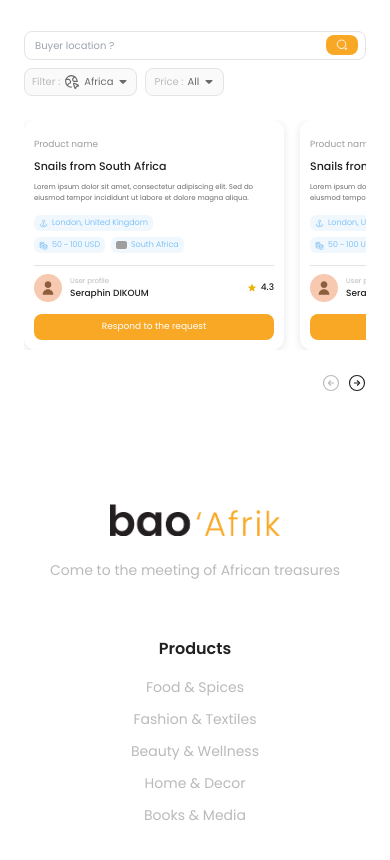
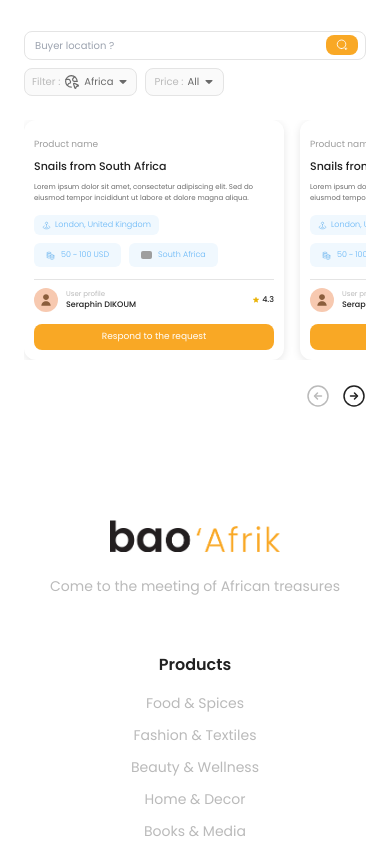
Before and after one commit to Bao-Technologies-and-Travels/BaoAfrik, a React (Create React App) app: page / in a window 390 px wide. Shown: the part 3360-4220 px from the top of the page. Built offline with nearby package versions, Linux system fonts and the light colour scheme; grey boxes are pictures that could not be loaded; the HTML template or start-up script is replaced by a standard one.

Commit message:
Refactor Home component for enhanced mobile responsiveness and layout adjustments. Update flex properties and max widths for filter buttons, improve tag display for location and price, and streamline user profile section for better visual consistency across devices.

```diff
--- a/src/pages/Home.tsx
+++ b/src/pages/Home.tsx
@@ -2552,7 +2552,8 @@ const Home: React.FC = () => {
                   borderRadius: '8px',
                   fontFamily: 'Poppins, sans-serif',
                   gap: window.innerWidth < 640 ? '4px' : '6px',
-                  flex: window.innerWidth < 640 ? '0 0 auto' : 'initial'
+                  flex: window.innerWidth < 640 ? '0 1 auto' : 'initial',
+                  maxWidth: window.innerWidth < 640 ? '45%' : 'none'
                 }}
               >
                 <span style={{ color: '#BABABA', fontSize: window.innerWidth < 640 ? '10px' : '14px', fontWeight: 'normal' }}>Filter :</span>
@@ -2571,7 +2572,8 @@ const Home: React.FC = () => {
                   borderRadius: '8px',
                   fontFamily: 'Poppins, sans-serif',
                   gap: window.innerWidth < 640 ? '4px' : '6px',
-                  flex: window.innerWidth < 640 ? '0 0 auto' : 'initial'
+                  flex: window.innerWidth < 640 ? '0 1 auto' : 'initial',
+                  maxWidth: window.innerWidth < 640 ? '35%' : 'none'
                 }}
               >
                 <span style={{ color: '#BABABA', fontSize: window.innerWidth < 640 ? '10px' : '14px', fontWeight: 'normal' }}>Price :</span>
@@ -2594,21 +2596,22 @@ const Home: React.FC = () => {
               />
             )}
             <div
-              className="flex gap-4 sm:gap-8 mb-6 overflow-x-auto scrollbar-hide"
-              style={{
+              className={window.innerWidth < 640 ? "flex gap-4 mb-6 overflow-x-auto scrollbar-hide" : "grid grid-cols-1 md:grid-cols-2 lg:grid-cols-3 gap-8 mb-6"}
+              style={window.innerWidth < 640 ? {
                 scrollbarWidth: 'none',
                 msOverflowStyle: 'none',
                 WebkitOverflowScrolling: 'touch'
-              }}
+              } : {}}
             >
               {[1, 2, 3].map((index) => (
                 <div
                   key={index}
-                  className="bg-white rounded-xl hover:shadow-md transition-shadow flex-shrink-0"
+                  className="bg-white rounded-xl hover:shadow-md transition-shadow"
                   style={{
                     boxShadow: '0 2px 8px rgba(0, 0, 0, 0.1)',
                     height: 'auto',
-                    width: window.innerWidth < 640 ? '260px' : 'calc((100% - 64px) / 3)',
+                    width: window.innerWidth < 640 ? '260px' : 'auto',
+                    flexShrink: window.innerWidth < 640 ? 0 : 'initial',
                     padding: window.innerWidth < 640 ? '10px' : '16px'
                   }}
                 >
@@ -2617,13 +2620,8 @@ const Home: React.FC = () => {
                     <div className="flex items-center justify-between mb-0">
                       <span style={{ fontSize: '12px', color: '#9C9C9C' }}>Product name</span>
                       <button
-                        className="rounded-lg text-white"
-                        style={{
-                          backgroundColor: '#F9A825',
-                          fontWeight: 'normal',
-                          fontSize: '12px',
-                          padding: '4px 12px'
-                        }}
+                        className="px-3 py-1 rounded-lg text-white"
+                        style={{ backgroundColor: '#F9A825', fontWeight: 'normal', fontSize: '12px' }}
                       >
                         Manage request
                       </button>
@@ -2647,97 +2645,159 @@ const Home: React.FC = () => {
                     Lorem ipsum dolor sit amet, consectetur adipiscing elit. Sed do eiusmod tempor incididunt ut labore et dolore magna aliqua.
                   </p>
 
-                  {/* Tags - Full Width */}
-                  <div className="flex flex-col gap-1.5 sm:gap-2 mb-3">
+                  {/* Tags and User Info Row - Desktop/Tablet */}
+                  {window.innerWidth >= 640 && (
+                    <div className="flex items-end justify-between">
+                      {/* Tags - Stacked Layout */}
+                      <div className="flex flex-col gap-2">
                         {/* First Row - Location */}
                         <div
-                      className="flex items-center gap-1 py-1"
-                      style={{
-                        backgroundColor: '#F0F8FE',
-                        borderRadius: '6px',
-                        width: 'fit-content',
-                        padding: window.innerWidth < 640 ? '2px 5px' : '4px 8px'
-                      }}
+                          className="flex items-center gap-1 px-2 py-1"
+                          style={{ backgroundColor: '#F0F8FE', borderRadius: '6px', width: 'fit-content' }}
                         >
                           <img
                             src={locationIcon}
                             alt="Location"
-                        style={{
-                          width: window.innerWidth < 640 ? '9px' : '12px',
-                          height: window.innerWidth < 640 ? '9px' : '12px',
-                          filter: 'brightness(0) saturate(100%) invert(64%) sepia(52%) saturate(555%) hue-rotate(176deg) brightness(97%) contrast(92%)'
-                        }}
-                      />
-                      <span style={{ fontSize: window.innerWidth < 640 ? '8px' : '12px', color: '#64B5F6', fontWeight: window.innerWidth < 640 ? '300' : 'normal' }}>London, United Kingdom</span>
+                            className="w-3 h-3"
+                            style={{ filter: 'brightness(0) saturate(100%) invert(64%) sepia(52%) saturate(555%) hue-rotate(176deg) brightness(97%) contrast(92%)' }}
+                          />
+                          <span style={{ fontSize: '12px', color: '#64B5F6' }}>London, United Kingdom</span>
                         </div>
 
                         {/* Second Row - Price and Country */}
-                    <div className="flex gap-1.5 sm:gap-2">
+                        <div className="flex gap-2">
                           {/* Price Tag */}
                           <div
-                        className="flex items-center gap-1"
-                        style={{
-                          backgroundColor: '#F0F8FE',
-                          borderRadius: '6px',
-                          padding: window.innerWidth < 640 ? '2px 5px' : '6px 12px'
-                        }}
+                            className="flex items-center gap-1.5 px-3 py-1.5"
+                            style={{ backgroundColor: '#F0F8FE', borderRadius: '6px' }}
                           >
                             <img
                               src={moneyIcon}
                               alt="Money"
-                          style={{
-                            width: window.innerWidth < 640 ? '9px' : '12px',
-                            height: window.innerWidth < 640 ? '9px' : '12px',
-                            filter: 'brightness(0) saturate(100%) invert(64%) sepia(52%) saturate(555%) hue-rotate(176deg) brightness(97%) contrast(92%)'
-                          }}
-                        />
-                        <span style={{ fontSize: window.innerWidth < 640 ? '8px' : '12px', color: '#64B5F6', fontWeight: window.innerWidth < 640 ? '300' : 'normal' }}>50 ~ 100 USD</span>
+                              className="w-3 h-3"
+                              style={{ filter: 'brightness(0) saturate(100%) invert(64%) sepia(52%) saturate(555%) hue-rotate(176deg) brightness(97%) contrast(92%)' }}
+                            />
+                            <span style={{ fontSize: '12px', color: '#64B5F6' }}>50 - 100 USD</span>
                           </div>
 
                           {/* Country Tag */}
                           <div
-                        className="flex items-center gap-1"
-                        style={{
-                          backgroundColor: '#F0F8FE',
-                          borderRadius: '6px',
-                          padding: window.innerWidth < 640 ? '2px 5px' : '6px 12px'
-                        }}
+                            className="flex items-center gap-1.5 px-3 py-1.5"
+                            style={{ backgroundColor: '#F0F8FE', borderRadius: '6px' }}
                           >
                             <img
                               src="https://flagcdn.com/w20/za.png"
                               alt="South Africa"
-                          style={{
-                            width: window.innerWidth < 640 ? '11px' : '16px',
-                            height: window.innerWidth < 640 ? '8px' : '12px',
+                              className="w-4 h-3 object-cover rounded-sm"
+                            />
+                            <span style={{ fontSize: '12px', color: '#64B5F6' }}>South Africa</span>
+                          </div>
+                        </div>
+                      </div>
+
+                      {/* User Info */}
+                      <div className="flex flex-col items-center mt-2">
+                        <div
+                          className="w-8 h-8 rounded-full flex items-center justify-center overflow-hidden"
+                          style={{ backgroundColor: '#F7C9B0' }}
+                        >
+                          <svg className="w-5 h-5" viewBox="0 0 24 24" fill="none" xmlns="http://www.w3.org/2000/svg">
+                            <path d="M12 12C14.7614 12 17 9.76142 17 7C17 4.23858 14.7614 2 12 2C9.23858 2 7 4.23858 7 7C7 9.76142 9.23858 12 12 12Z" fill="#8B5E3C"/>
+                            <path d="M12 14C7.58172 14 4 17.5817 4 22H20C20 17.5817 16.4183 14 12 14Z" fill="#8B5E3C"/>
+                          </svg>
+                        </div>
+                        <div
+                          className="flex items-center justify-center gap-0.5 px-1.5 py-0.5 border -mt-2"
+                          style={{ borderColor: '#F4F4F4', backgroundColor: '#FFFFFF', borderRadius: '12px' }}
+                        >
+                          <svg className="w-2.5 h-2.5 text-yellow-500" fill="currentColor" viewBox="0 0 20 20">
+                            <path d="M9.049 2.927c.3-.921 1.603-.921 1.902 0l1.07 3.292a1 1 0 00.95.69h3.462c.969 0 1.371 1.24.588 1.81l-2.8 2.034a1 1 0 00-.364 1.118l1.07 3.292c.3.921-.755 1.688-1.54 1.118l-2.8-2.034a1 1 0 00-1.175 0l-2.8 2.034c-.784.57-1.838-.197-1.539-1.118l1.07-3.292a1 1 0 00-.364-1.118L2.98 8.72c-.783-.57-.38-1.81.588-1.81h3.461a1 1 0 00.951-.69l1.07-3.292z" />
+                          </svg>
+                          <span style={{ fontSize: '10px', color: '#212121', fontWeight: '500' }}>4.3</span>
+                        </div>
+                      </div>
+                    </div>
+                  )}
+
+                  {/* Tags - Mobile Only */}
+                  {window.innerWidth < 640 && (
+                    <div className="flex flex-col gap-2 mb-3">
+                      {/* First Row - Location */}
+                      <div
+                        className="flex items-center gap-1 px-2 py-1"
+                        style={{ backgroundColor: '#F0F8FE', borderRadius: '6px', width: 'fit-content' }}
+                      >
+                        <img
+                          src={locationIcon}
+                          alt="Location"
+                          style={{
+                            width: '9px',
+                            height: '9px',
+                            filter: 'brightness(0) saturate(100%) invert(64%) sepia(52%) saturate(555%) hue-rotate(176deg) brightness(97%) contrast(92%)'
+                          }}
+                        />
+                        <span style={{ fontSize: '8px', color: '#64B5F6', fontWeight: '300' }}>London, United Kingdom</span>
+                      </div>
+
+                      {/* Second Row - Price and Country */}
+                      <div className="flex gap-2">
+                        {/* Price Tag */}
+                        <div
+                          className="flex items-center gap-1.5 px-3 py-1.5"
+                          style={{ backgroundColor: '#F0F8FE', borderRadius: '6px' }}
+                        >
+                          <img
+                            src={moneyIcon}
+                            alt="Money"
+                            style={{
+                              width: '9px',
+                              height: '9px',
+                              filter: 'brightness(0) saturate(100%) invert(64%) sepia(52%) saturate(555%) hue-rotate(176deg) brightness(97%) contrast(92%)'
+                            }}
+                          />
+                          <span style={{ fontSize: '8px', color: '#64B5F6', fontWeight: '300' }}>50 ~ 100 USD</span>
+                        </div>
+
+                        {/* Country Tag */}
+                        <div
+                          className="flex items-center gap-1.5 px-3 py-1.5"
+                          style={{ backgroundColor: '#F0F8FE', borderRadius: '6px' }}
+                        >
+                          <img
+                            src="https://flagcdn.com/w20/za.png"
+                            alt="South Africa"
+                            style={{
+                              width: '11px',
+                              height: '8px',
                               objectFit: 'cover',
                               borderRadius: '2px'
                             }}
                           />
-                        <span style={{ fontSize: window.innerWidth < 640 ? '8px' : '12px', color: '#64B5F6', fontWeight: window.innerWidth < 640 ? '300' : 'normal' }}>South Africa</span>
-                      </div>
-                    </div>
-                  </div>
-
-                  {/* User Profile Section */}
-                  {window.innerWidth < 640 ? (
-                    /* Mobile Layout - Horizontal with gray divider */
+                          <span style={{ fontSize: '8px', color: '#64B5F6', fontWeight: '300' }}>South Africa</span>
+                        </div>
+                      </div>
+                    </div>
+                  )}
+
+                  {/* User Profile Section - Mobile (New Layout) */}
+                  {window.innerWidth < 640 && (
                     <>
-                      <div style={{ borderTop: '1px solid #E4E4E4', marginBottom: '8px' }}></div>
+                      {/* Gray Divider */}
+                      <div style={{ width: '100%', height: '1px', backgroundColor: '#E4E4E4', marginBottom: '8px' }}></div>
+
                       <div className="flex items-center justify-between">
+                        {/* Left: Avatar and User Info */}
                         <div className="flex items-center gap-2">
                           <div
                             className="rounded-full flex items-center justify-center overflow-hidden"
                             style={{
                               backgroundColor: '#F7C9B0',
-                              width: '28px',
-                              height: '28px'
+                              width: '24px',
+                              height: '24px'
                             }}
                           >
                             <svg
-                              style={{
-                                width: '16px',
-                                height: '16px'
-                              }}
+                              style={{ width: '14px', height: '14px' }}
                               viewBox="0 0 24 24"
                               fill="none"
                               xmlns="http://www.w3.org/2000/svg"
@@ -2747,48 +2807,25 @@ const Home: React.FC = () => {
                             </svg>
                           </div>
                           <div className="flex flex-col">
-                            <span style={{ fontSize: '7px', color: '#BABABA' }}>User profile</span>
-                            <span style={{ fontSize: '9px', color: '#212121', fontWeight: '500' }}>Seraphin DIKOUM</span>
-                          </div>
-                        </div>
-                        <div className="flex items-center gap-1">
+                            <span style={{ fontSize: '7px', color: '#BABABA', fontWeight: 'normal' }}>User profile</span>
+                            <span style={{ fontSize: '8px', color: '#212121', fontWeight: '500' }}>Seraphin DIKOUM</span>
+                          </div>
+                        </div>
+
+                        {/* Right: Rating */}
+                        <div className="flex items-center gap-0.5">
                           <svg
                             className="text-yellow-500"
                             fill="currentColor"
                             viewBox="0 0 20 20"
-                            style={{
-                              width: '10px',
-                              height: '10px'
-                            }}
+                            style={{ width: '8px', height: '8px' }}
                           >
                             <path d="M9.049 2.927c.3-.921 1.603-.921 1.902 0l1.07 3.292a1 1 0 00.95.69h3.462c.969 0 1.371 1.24.588 1.81l-2.8 2.034a1 1 0 00-.364 1.118l1.07 3.292c.3.921-.755 1.688-1.54 1.118l-2.8-2.034a1 1 0 00-1.175 0l-2.8 2.034c-.784.57-1.838-.197-1.539-1.118l1.07-3.292a1 1 0 00-.364-1.118L2.98 8.72c-.783-.57-.38-1.81.588-1.81h3.461a1 1 0 00.951-.69l1.07-3.292z" />
                           </svg>
-                          <span style={{ fontSize: '9px', color: '#212121', fontWeight: '500' }}>4.3</span>
+                          <span style={{ fontSize: '8px', color: '#212121', fontWeight: '500' }}>4.3</span>
                         </div>
                       </div>
                     </>
-                  ) : (
-                    /* Desktop Layout - Vertical */
-                    <div className="flex flex-col items-center mt-2">
-                      <div
-                        className="w-8 h-8 rounded-full flex items-center justify-center overflow-hidden"
-                        style={{ backgroundColor: '#F7C9B0' }}
-                      >
-                        <svg className="w-5 h-5" viewBox="0 0 24 24" fill="none" xmlns="http://www.w3.org/2000/svg">
-                          <path d="M12 12C14.7614 12 17 9.76142 17 7C17 4.23858 14.7614 2 12 2C9.23858 2 7 4.23858 7 7C7 9.76142 9.23858 12 12 12Z" fill="#8B5E3C"/>
-                          <path d="M12 14C7.58172 14 4 17.5817 4 22H20C20 17.5817 16.4183 14 12 14Z" fill="#8B5E3C"/>
-                        </svg>
-                      </div>
-                      <div
-                        className="flex items-center justify-center gap-0.5 px-1.5 py-0.5 border -mt-2"
-                        style={{ borderColor: '#F4F4F4', backgroundColor: '#FFFFFF', borderRadius: '12px' }}
-                      >
-                        <svg className="w-2.5 h-2.5 text-yellow-500" fill="currentColor" viewBox="0 0 20 20">
-                          <path d="M9.049 2.927c.3-.921 1.603-.921 1.902 0l1.07 3.292a1 1 0 00.95.69h3.462c.969 0 1.371 1.24.588 1.81l-2.8 2.034a1 1 0 00-.364 1.118l1.07 3.292c.3.921-.755 1.688-1.54 1.118l-2.8-2.034a1 1 0 00-1.175 0l-2.8 2.034c-.784.57-1.838-.197-1.539-1.118l1.07-3.292a1 1 0 00-.364-1.118L2.98 8.72c-.783-.57-.38-1.81.588-1.81h3.461a1 1 0 00.951-.69l1.07-3.292z" />
-                        </svg>
-                        <span style={{ fontSize: '10px', color: '#212121', fontWeight: '500' }}>4.3</span>
-                      </div>
-                    </div>
                   )}
 
                   {/* Respond to the request button - Mobile only */}
@@ -2810,23 +2847,15 @@ const Home: React.FC = () => {
             </div>
 
             {/* Navigation Arrows */}
-            <div className="flex items-center justify-end gap-2 sm:gap-3 mt-4 sm:mt-6">
-              <button
-                className="rounded-full flex items-center justify-center transition-all duration-200"
-                style={{
-                  width: window.innerWidth < 640 ? '18px' : '24px',
-                  height: window.innerWidth < 640 ? '18px' : '24px'
-                }}
+            <div className="flex items-center justify-end gap-3 mt-6">
+              <button
+                className="w-6 h-6 rounded-full flex items-center justify-center transition-all duration-200"
                 aria-label="Previous"
               >
                 <img src={grayArrowIcon} alt="Previous" className="w-full h-full" />
               </button>
               <button
-                className="rounded-full flex items-center justify-center transition-all duration-200"
-                style={{
-                  width: window.innerWidth < 640 ? '18px' : '24px',
-                  height: window.innerWidth < 640 ? '18px' : '24px'
-                }}
+                className="w-6 h-6 rounded-full flex items-center justify-center transition-all duration-200"
                 aria-label="Next"
               >
                 <img src={blackArrowIcon} alt="Next" className="w-full h-full" />
```
Lines whose indentation alone changed are shown as unchanged.
